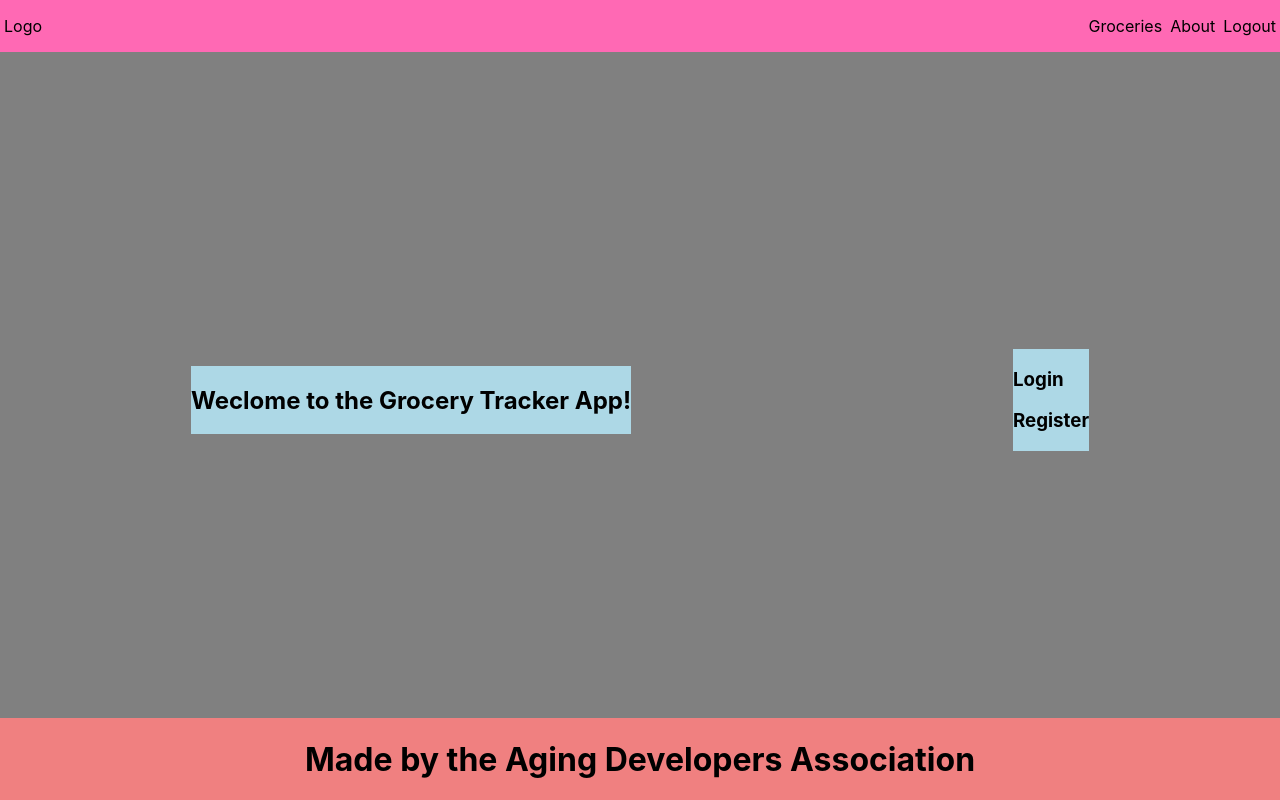
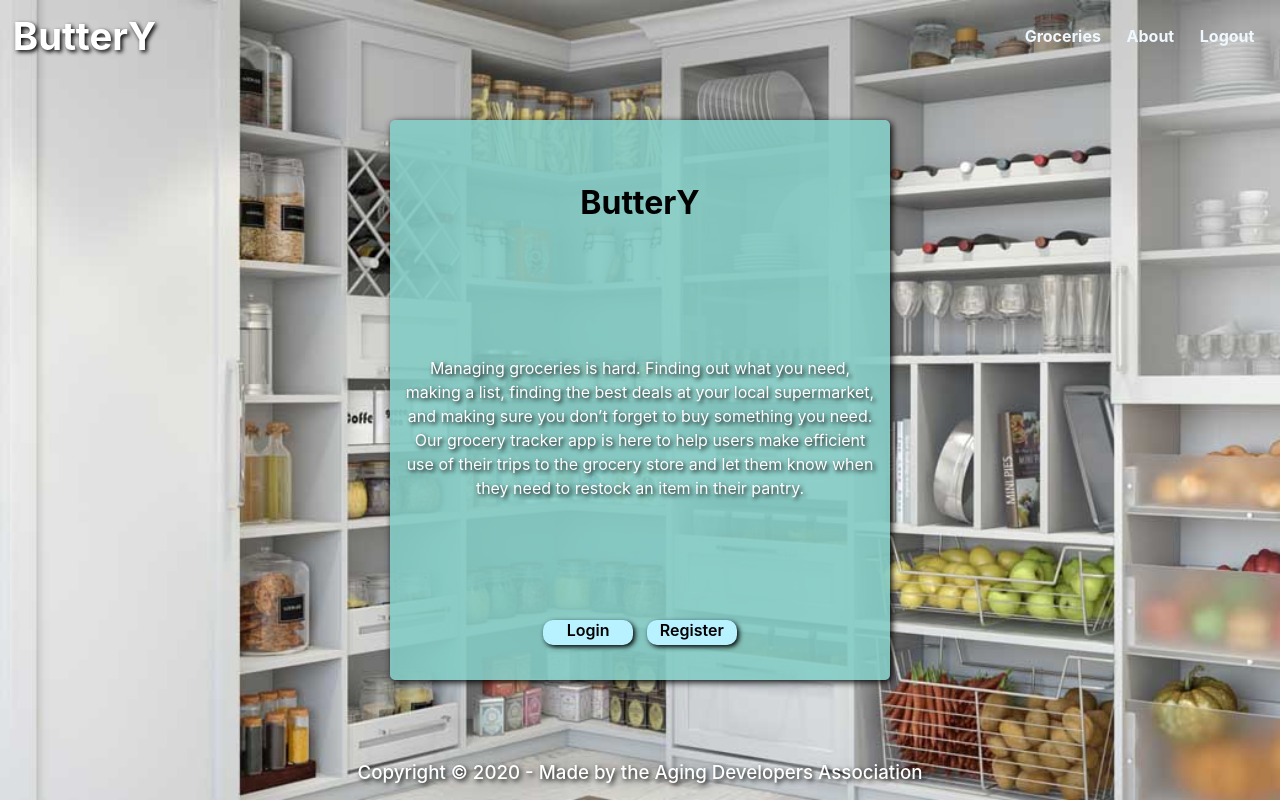
Before and after one commit to asherferri/unit-3-project-ADA, a React (Create React App) app in the folder grocery-tracker-app/client/: page / in a window 1280 px wide. Built offline with nearby package versions, Linux system fonts and the light colour scheme; no server answers.

Commit message:
old branch deleted working on current version

```diff
--- a/grocery-tracker-app/client/src/App.css
+++ b/grocery-tracker-app/client/src/App.css
@@ -1,6 +1,12 @@
 /* Global */
 body {
   background-color: grey;
+  background-image: url('./img/Pantry2.jpg');
+  background-position: center;
+  background-repeat: no-repeat;
+  background-size: cover;
+  /* uncoment next line for a beautiful chaos */
+  /* font-size: 10vw; */
 }
 
 .grocery-app-container {
@@ -17,6 +23,7 @@ a {
   text-decoration: none;
 }
 
+/* Header n Footer B =================================> ᕦ(ò_óˇ)ᕤ */
 /* Header */
 header {
   display: block;
@@ -24,49 +31,114 @@ header {
   top: 0;
 }
 
+/* Footer */
+footer {
+  display: flex;
+  height: 7vh;
+  width: 100vw;
+  position: fixed;
+  bottom: 0;
+  align-items: center;
+  justify-content: center;
+  /* background-color: lightcoral; */
+  /* background: rgba(0, 0, 0, 0.5); */
+  /* uncoment next line in case color bar needed */
+  /* background-color: rgba(132, 204, 198, 0.9); */
+}
+
+.footer-text {
+  color: white;
+  text-shadow: 2px 2px 5px rgb(0, 0, 0);
+  font-weight: 500;
+  transition: font-size 2s;
+}
+.footer-text:hover {
+  font-size: 2vw;
+}
+/* Header n Footer E =================================> ᕦ(ò_óˇ)ᕤ */
+
+/* Nav Bar B =========================================> ᕦ(ò_óˇ)ᕤ */
 nav {
   display: flex;
   flex-direction: row;
   justify-content: space-between;
   align-items: center;
-  background-color: hotpink;
-  width: 2000px;
-  max-width: 100vw;
+  /* uncoment next line in case color bar needed */
+  /* background-color: rgb(132, 204, 198); */
+  /* width: 2000px;
+  max-width: 100vw; */
+  width: 100vw;
 }
 
 .logo {
-  margin-left: 4px;
+  /* margin-left: 4px; */
+  padding: 1vw;
+  font-weight: 700;
+  font-size: 3vw;
+  transition: text-shadow 1s;
+  color: white;
+}
+.logo:hover {
+  text-shadow: 2px 2px 4px rgb(0, 0, 0);
 }
 
-li {
+.nav-bar, .logout {
   display: inline-block;
-  margin: 0 4px;
+  /* margin: 0 4px; */
+  padding: 0 2vw 0 0;
+  transition: text-shadow .3s;
+  color: aliceblue;
+  font-weight: 700;
+}
+.nav-bar:hover {
+  text-shadow: 3px 3px 5px rgb(0, 0, 0);
+}
+.logout:hover {
+  color: rgb(1, 80, 63);
+  text-shadow: 4px 3px 10px rgb(3, 50, 94);
+}
+/* Nav Bar E =========================================> ᕦ(ò_óˇ)ᕤ */
+
+/* Home Page B =========================================> ᕦ(ò_óˇ)ᕤ */
+.home {
+  /* background: rgba(0, 0, 0, 0.5); */
+  box-shadow: 2px 2px 7px black;
+  background-color: rgba(132, 204, 198, 0.9);
+  border-radius: 1%;
+  display: flex;
+  flex-direction: column;
+  justify-content: space-around;
+  align-items: center;
+  max-width: 500px;
+  width: 50vw;
+  height: 70vh;
+  overflow: auto;
 }
 
-/* Footer */
-footer {
-  display: block;
-  width: 2000px;
-  max-width: 100vw;
-  position: fixed;
-  bottom: 0;
+.home-buttons{
+  /* background: chartreuse; */
+  display: flex;
+  /* justify-content: center; */
+  /* align-items: center; */
+  height: 25px;
+}
+.login-home, .register-home {
+  box-shadow: 2px 2px 5px black;
+  border-radius: 10px;
+  background: rgb(184, 241, 255);
+  color: rgb(0, 0, 0);
   text-align: center;
-  background-color: lightcoral;
+  font-weight: 610;
+  padding: 0;
+  margin: 7px;
+  width: 7vw;
+  height: 25px;
+  overflow: hidden;
+  transition: text-shadow .3s;
 }
-
-/* Home */
-.home {
-  display: flex;
-  flex-direction: row;
-  justify-content: space-around;
-  align-items: center;
-  min-height: 700px;
-  width: 2000px;
-  max-width: 100vw;
-}
-
-section {
-  background-color: lightblue;
+.login-home:hover, .register-home:hover {
+  color: white;
+  text-shadow: 2px 2px 4px rgb(0, 0, 0);
 }
 
 /* Login and Register */
@@ -77,6 +149,17 @@ section {
   align-items: center;
 }
 
+.app-hm-xtrct {
+  text-align: center;
+  padding: 1vw;
+  line-height: 1.5em;
+  color: white;
+  text-shadow: 2px 2px 4px rgb(0, 0, 0);
+  font-size: 100%;
+}
+
+/* Home Page E =========================================> ᕦ(ò_óˇ)ᕤ */
+
 .login input, .register input {
   margin: 0 5px;
   border-radius: 5px;
@@ -85,7 +168,7 @@ section {
 .register-link {
   text-decoration: underline;
 }
-
+/* Grocerie List Page B =========================================> ᕦ(ò_óˇ)ᕤ */
 /* Grocery App Content */
 .controller-container {
   display: flex;
@@ -95,33 +178,41 @@ section {
   min-height: 700px;
   width: 2000px;
   max-width: 100vw;
+  /* background: red; */
 }
 
 .grocery-list, .feature-window {
-  width: 400px;
-  height: 600px;
-  padding: 10px;
-  margin: 0 10px;
-  background-color: khaki;
+  box-shadow: 2px 2px 7px black;
+  background-color: rgba(132, 204, 198, 0.9);
   border-radius: 10px;
+  width: 30vw;
+  height: 70vh;
+  /* padding: 10px; */
+  /* margin: 0 10px; */
+  /* background-color: khaki; */
+  /* border-radius: 10px; */
   overflow: auto;
 }
 
 .grocery-item-container {
-  background-color: mediumpurple;
+  margin: 0.5vw;
+  border-radius: 7px;
+  background-color: rgba(100,100,100,1);
   display: flex;
   justify-content: space-around;
   align-items: center;
   border-bottom: 1px solid black;
+  box-shadow: 1px 1px 7px black;
 }
 
 .grocery-item {
   background-color: mediumaquamarine;
-  padding: 2px;
+  /* padding: 2px; */
 }
 
 .item-button span {
-  background-color: maroon;
+  background-color: rgb(163, 163, 163);
   padding: 2px;
   border-radius: 5px;
 }
+/* Grocerie List Page E =========================================> ᕦ(ò_óˇ)ᕤ */
--- a/grocery-tracker-app/client/src/components/Footer.jsx
+++ b/grocery-tracker-app/client/src/components/Footer.jsx
@@ -1,9 +1,10 @@
 import React from 'react';
+import { Link } from 'react-router-dom';
 
 const Footer = () => {
     return (
         <footer>
-            <h1>Made by the Aging Developers Association</h1>
+            <h3 className="footer-text"><Link to="/about">Copyright © 2020 - Made by the Aging Developers Association</Link></h3>
         </footer>
     );
 };
--- a/grocery-tracker-app/client/src/components/Header.jsx
+++ b/grocery-tracker-app/client/src/components/Header.jsx
@@ -4,12 +4,13 @@ import { Link } from 'react-router-dom';
 const Header = (props) => {
     return (
         <header>
-            <nav className="main-nav">
-                <div className="logo">Logo</div>
+            <nav className="nav">
+                <div className="logo">
+                    <Link to="/">ButterY</Link>
+                </div>
                 <ul>
-                    {/* Determines link path to use, App handles routing */}
-                    <li><Link to="/groceries">Groceries</Link></li>
-                    <li><Link to="/about">About</Link></li>
+                    <li className="nav-bar"><Link to="/groceries">Groceries</Link></li>
+                    <li className="nav-bar"><Link to="/about">About</Link></li>
                     <li className="logout" onClick={() => props.logout()}><Link to="/logout">Logout</Link></li>
                 </ul>
             </nav>
--- a/grocery-tracker-app/client/src/components/Home.jsx
+++ b/grocery-tracker-app/client/src/components/Home.jsx
@@ -4,14 +4,24 @@ import { Link } from 'react-router-dom';
 const Home = () => {
     return (
         <div className="home">
-            <section>
-                <h1>Weclome to the Grocery Tracker App!</h1>
-            </section>
-            <section>
-                {/* Determines link path to use, App handles routing */}
-                <h3><Link to="/login">Login</Link></h3>
-                <h3><Link to="/register">Register</Link></h3>
-            </section>
+            <div>
+                <h1>ButterY</h1>
+            </div>
+            <p className="app-hm-xtrct">
+                Managing groceries is hard. Finding out what you need, making a list,
+                finding the best deals at your local supermarket, and making sure you don’t
+                forget to buy something you need.<br/>Our grocery tracker app is here to help users
+                make efficient use of their trips to the grocery store and let them know when they
+                need to restock an item in their pantry.
+            </p>
+            <div className="home-buttons" >
+                <div className="login-home">
+                    <Link to="/login">Login</Link>
+                </div>
+                <div className="register-home">
+                    <Link to="/register">Register</Link>
+                </div>
+            </div>
         </div>
     )
 }
```
